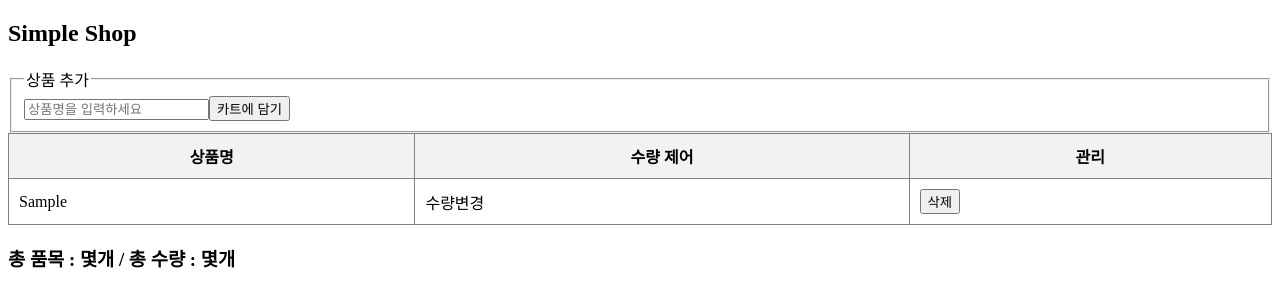
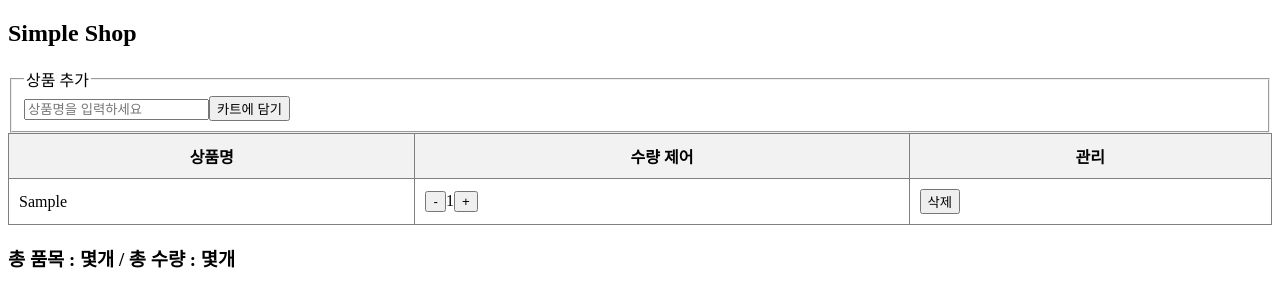
Before and after one commit to cactus-bob/react-02-cart, a React (Vite) app: page / in a window 1280 px wide. Both pictures are taken after typing "Sample" into the empty fields and a click on the button "카트에 담기". Shown: the top 306 px of the page. Built offline with nearby package versions, Linux system fonts and the light colour scheme.

Commit message:
수량 제어 기능 추가

```diff
--- a/src/App.jsx
+++ b/src/App.jsx
@@ -54,7 +54,30 @@
                 <tbody>
                     {cart.map((item, index) => <tr key={index}>
                         <td>{item.name}</td>
-                        <td>수량변경</td>
+                        <td>
+                            <button onClick={() => {
+                                // 지금 현재 수량이 1 이하면, 실행하지 않게끔
+                                if (item.quantity <= 1) {
+                                    return;
+                                }
+                                const newCart = [...cart];
+                                newCart[index].quantity -= 1;
+                                setCart(newCart);
+                            }}>-</button>
+                            {item.quantity}
+                            <button onClick={() => {
+                                // cart의 정보 중, index 자리에 있는 요소의 quantity값을 +1
+                                // cart[index].quantity += 1;   => 이렇게 쓰면 안됨 / react가 바꾼걸 모름
+                                //                              => state의 값을 바꿀땐 set을 쓰라고 했음
+
+                                // 1. react가 알아채개끔 하려면, 새 배열을 cart에 넣어야 됨
+                                // 2. 값을 바꾸고
+                                // 3. 그렇게 만들어진 배열을 setCart에 넣게 단계별로 진행하는 게 이해하기 쉽고 편함
+                                const newCart = [...cart];
+                                newCart[index].quantity += 1;
+                                setCart(newCart);
+                            }}>+</button>
+                        </td>
                         <td>
                             <button onClick={() => {
                                 const result = cart.filter((v,i) => { return i !== index });
```
